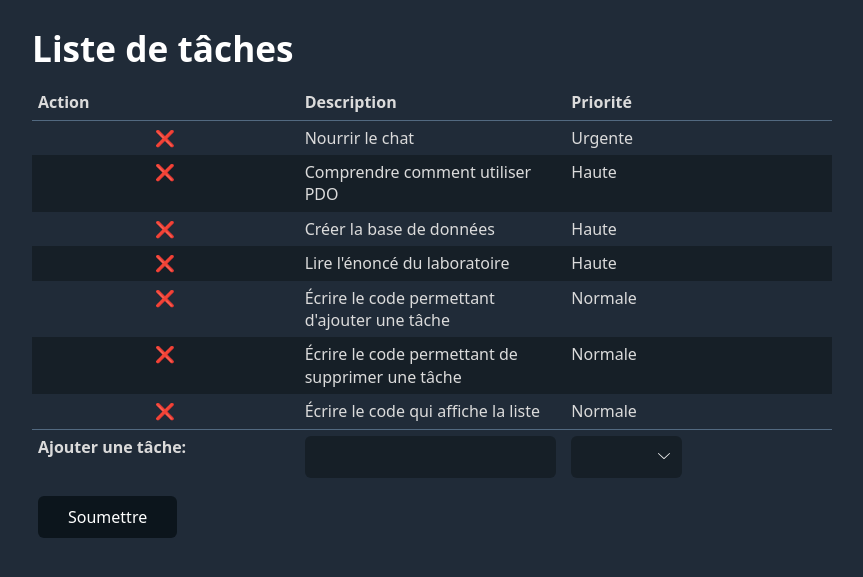
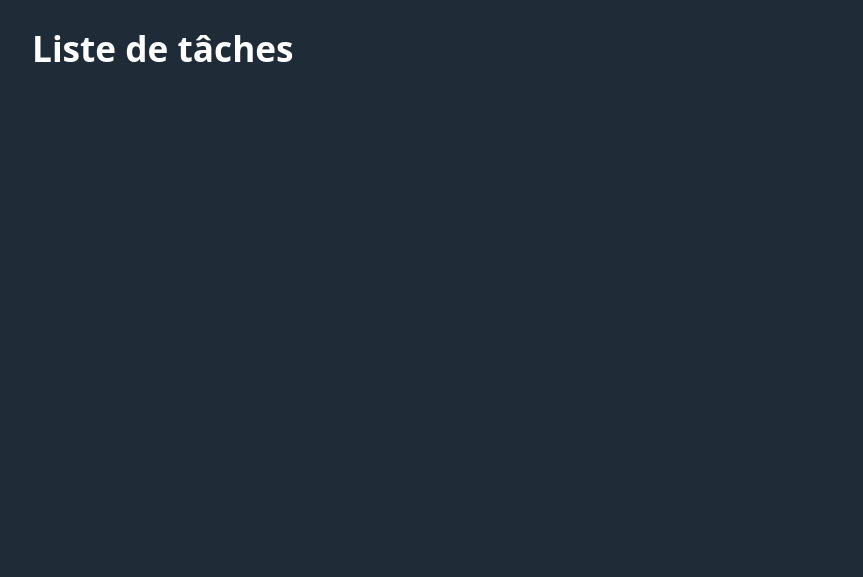
Before and after one commit to 420-715-FE/lab06a, a PHP site: page / in a window 1280 px wide. Shown: the top 577 px of the page, without its empty margins (208-1071 px from the left). Run offline with PHP 8.4, Linux system fonts and the light colour scheme; data comes from the database, SQL or seed files in the repository.

Commit message:
Retirer la solution (#2)

```diff
--- a/connexionBD.php
+++ /dev/null
@@ -1,30 +0,0 @@
-<?php
-
-/*
-Les informations doivent être adaptées selon la configuration de la base de données.
-En production, on ne voudrait probablement pas pousser ces informations sur GitHub, surtout
-si le dépôt est public. Dans notre cas, on utilise la configuration par défaut de XAMPP.
-Les informations ne sont donc pas critiques.
-*/
-$infosBD = [
-    'hote' => 'localhost',
-    'nomBD' => 'taches',
-    'nomUtilisateur' => 'root',
-    'motDePasse' => ''
-];
-
-/*
-PDO signifie `PHP Data Objects`. Il s'agit d'une interface de programmation de PHP
-permettant d'interagir avec différents moteurs de base de données.
-La chaîne de connexion utilisée ici est spécifique à MySQL/MariaDB.
-*/
-$bd = new PDO("mysql:host={$infosBD['hote']};dbname={$infosBD['nomBD']};charset=utf8", $infosBD['nomUtilisateur'], $infosBD['motDePasse']);
-
-/*
-On configure PDO pour qu'il lance des exceptions en cas d'erreurs lors de l'exécution de requêtes SQL.
-Cela est utile lors du développement. En production, il faut s'assurer que PHP soit configuré pour
-ne pas afficher les erreurs aux utilisateurs, pour des raisons de sécurité.
-*/
-$bd->setAttribute(PDO::ATTR_ERRMODE, PDO::ERRMODE_EXCEPTION);
-
-?>
--- a/index.php
+++ b/index.php
@@ -1,32 +1,3 @@
-<?php
-
-require_once('connexionBD.php');
-
-if (isset($_POST['description']) && isset($_POST['priorite'])) {
-    $description = trim(htmlspecialchars($_POST['description']));
-    $priorite = trim(htmlspecialchars($_POST['priorite']));
-
-    if (!empty($description) && !empty($priorite)) {
-        $requete = $bd->prepare("INSERT INTO tache(description, id_priorite) VALUES(?, ?)");
-        $requete->execute([$description, $priorite]);
-    }
-}
-
-if (isset($_GET['action']) && $_GET['action'] === 'supprimer' && isset($_GET['id'])) {
-    $id = intval($_GET['id']);
-    $requete = $bd->prepare("DELETE FROM tache WHERE id = ?");
-    $requete->execute([$id]);
-}
-
-$requeteTaches = $bd->query("
-    SELECT tache.id, tache.description, pri.id AS id_priorite, pri.description AS description_priorite
-    FROM tache
-    JOIN priorite pri ON tache.id_priorite = pri.id
-    ORDER BY tache.id_priorite, tache.description
-");
-
-?>
-
 <!DOCTYPE html>
 <html lang="fr">
 <head>
@@ -37,51 +8,5 @@ $requeteTaches = $bd->query("
 </head>
 <body>
     <h1>Liste de tâches</h1>
-    <form method="POST">
-        <table>
-            <thead>
-                <tr>
-                    <th>Action</th>
-                    <th>Description</th>
-                    <th>Priorité</th>
-                </tr>
-            </thead>
-            <tbody>
-                <?php
-
-                foreach ($requeteTaches as $tache) {
-                    echo "<tr>";
-                    echo "<td style=\"text-align:center;\"><a href=\"?action=supprimer&id={$tache['id']}\">❌ </a></td>";
-                    echo "<td>{$tache['description']}</td>";
-                    echo "<td>{$tache['description_priorite']}</td>";
-                    echo "</tr>";
-                }
-
-                ?>
-            </tbody>
-            <tfoot>
-                <tr>
-                    <th>Ajouter une tâche:</th>
-                    <td><input style="margin-right: 2px;" type="text" name="description" required></td>
-                    <td>
-                        <select name="priorite" required>
-                            <option disabled selected></option>
-                            <?php
-                                $requetePriorites = $bd->query("SELECT * FROM priorite ORDER BY id");
-                                foreach ($requetePriorites as $priorite) {
-                                    echo "<option value='{$priorite['id']}'>{$priorite['description']}</option>";
-                                }
-                            ?>
-                        </select>
-                    </td>
-                </tr>
-                <tr>
-                    <td colspan="3">
-                        <input type="submit" value="Soumettre">
-                    </td>
-                </tr>
-            </tfoot>
-        </table>
-    </form>
 </body>
 </html>
```
